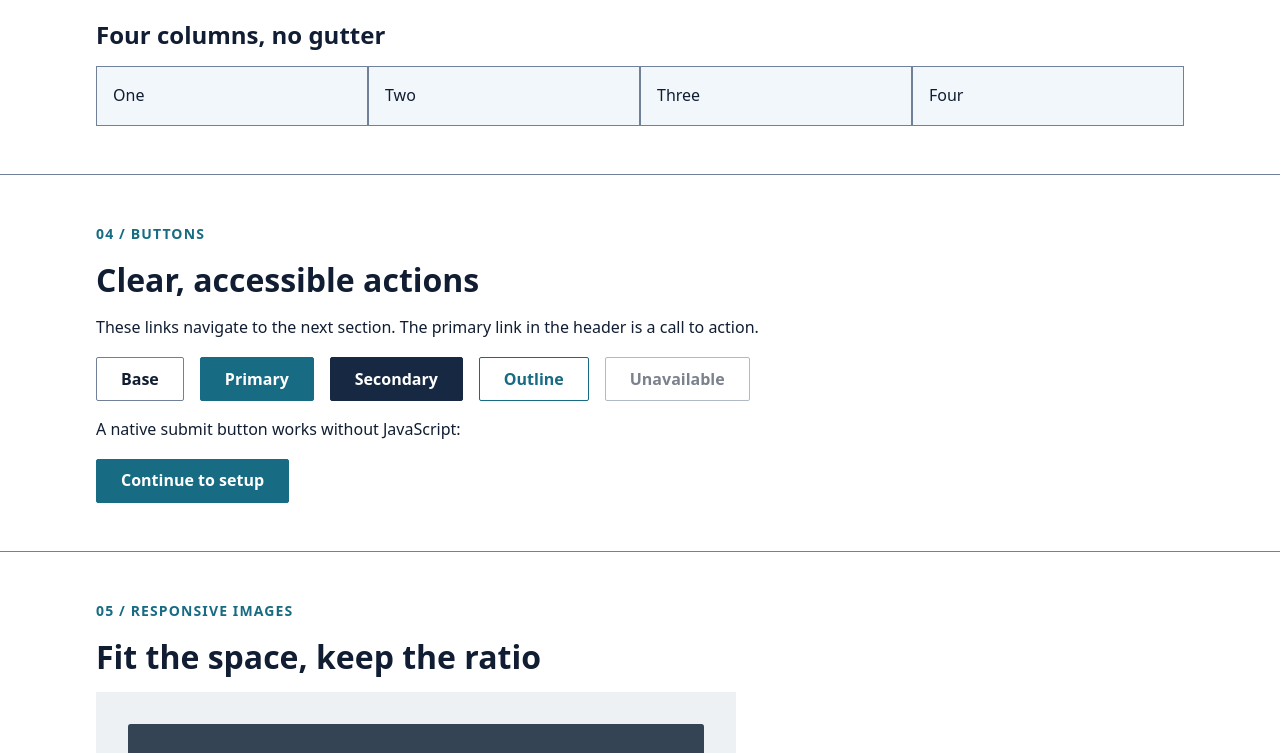
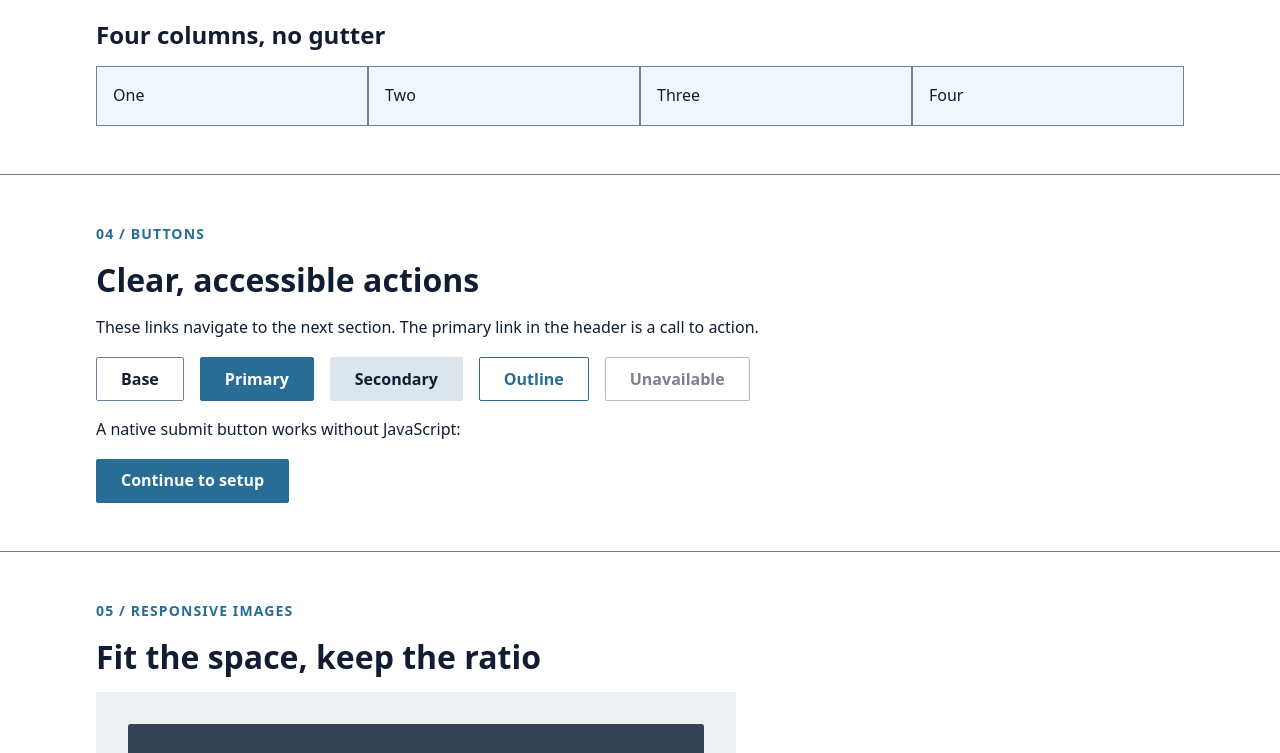
Before and after one commit to dwlabar/SKELEKRON-UI, a website: page index.html in a window 1280 px wide. Shown: the part 2047-2800 px from the top of the page. Drawn offline with Linux system fonts and the light colour scheme.

Commit message:
feat: finalize T08 light theme refinement

```diff
--- a/scss/_settings.scss
+++ b/scss/_settings.scss
@@ -10,12 +10,13 @@ $color-text: #111d32 !default;
 $color-background: #ffffff !default;
 $color-surface: #f2f7fc !default;
 $color-border: #718199 !default;
-$color-primary: #176B83 !default;
-$color-primary-hover: #10556B !default;
-$color-secondary: #172842 !default;
-$color-secondary-hover: #0b172a !default;
+$color-primary: #286D96 !default;
+$color-primary-hover: #205879 !default;
+$color-secondary: #DCE5EC !default;
+$color-secondary-hover: #c8d6e0 !default;
 $color-on-accent: #ffffff !default;
-$color-focus: #176B83 !default;
+$color-on-secondary: $color-text !default;
+$color-focus: #286D96 !default;
 
 // --- Dark palette -----------------------------------------------------------
 $color-dark-text: #e5e9ef !default;
@@ -27,6 +28,7 @@ $color-dark-primary-hover: #a3c9dd !default;
 $color-dark-secondary: #AABDC8 !default;
 $color-dark-secondary-hover: #bdc7d3 !default;
 $color-dark-on-accent: $color-dark-background !default;
+$color-dark-on-secondary: $color-dark-on-accent !default;
 $color-dark-focus: $color-dark-primary-hover !default;
 
 // --- Typography -------------------------------------------------------------
--- a/scss/_theme.scss
+++ b/scss/_theme.scss
@@ -15,6 +15,7 @@
     --skel-color-secondary: #{t.$color-dark-secondary};
     --skel-color-secondary-hover: #{t.$color-dark-secondary-hover};
     --skel-color-on-accent: #{t.$color-dark-on-accent};
+    --skel-color-on-secondary: #{t.$color-dark-on-secondary};
     --skel-color-focus: #{t.$color-dark-focus};
   } @else {
     --skel-color-text: #{t.$color-text};
@@ -26,6 +27,7 @@
     --skel-color-secondary: #{t.$color-secondary};
     --skel-color-secondary-hover: #{t.$color-secondary-hover};
     --skel-color-on-accent: #{t.$color-on-accent};
+    --skel-color-on-secondary: #{t.$color-on-secondary};
     --skel-color-focus: #{t.$color-focus};
   }
 }
--- a/scss/components/_buttons.scss
+++ b/scss/components/_buttons.scss
@@ -51,11 +51,11 @@
 // --- Secondary modifier -----------------------------------------------------
 .skel-button--secondary {
   border-color: var(--skel-color-secondary);
-  color: var(--skel-color-on-accent);
+  color: var(--skel-color-on-secondary);
   background: var(--skel-color-secondary);
 
   &:hover:not(:disabled) {
-    color: var(--skel-color-on-accent);
+    color: var(--skel-color-on-secondary);
     background: var(--skel-color-secondary-hover);
   }
 }
--- a/scss/demo.scss
+++ b/scss/demo.scss
@@ -14,6 +14,7 @@
 // --- Demo artwork colors ----------------------------------------------------
 :root,
 :root[data-skel-theme="light"] {
+  --demo-hero-background-color: #F8FAFC;
   --demo-hero-background-image: none;
   --demo-building-midtone: #a3a3a3;
   --demo-building-highlight: #ededed;
@@ -21,6 +22,7 @@
 }
 
 @mixin dark-artwork-colors {
+  --demo-hero-background-color: var(--skel-color-background);
   // Soft overhead light, slightly left of the skull; the slate base stays intact.
   --demo-hero-background-image: radial-gradient(
     ellipse #{rem(650)} #{rem(550)} at calc(50% + min(12vw, #{rem(120)})) 0,
@@ -48,6 +50,7 @@
   isolation: isolate;
   padding-block: t.$space-4 0;
   background: var(--skel-color-background);
+  background-color: var(--demo-hero-background-color);
   background-image: var(--demo-hero-background-image);
   border-block-end: solid rem(4) var(--demo-building-midtone);
 }
```
Also changed, not shown: ROADMAP.md (+19 -2 lines), css/demo.css, css/skelekron.css.
